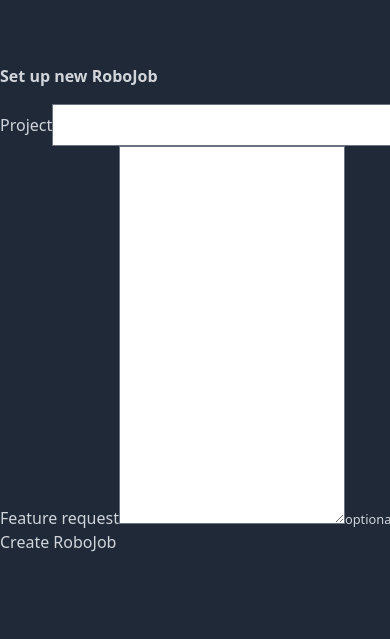
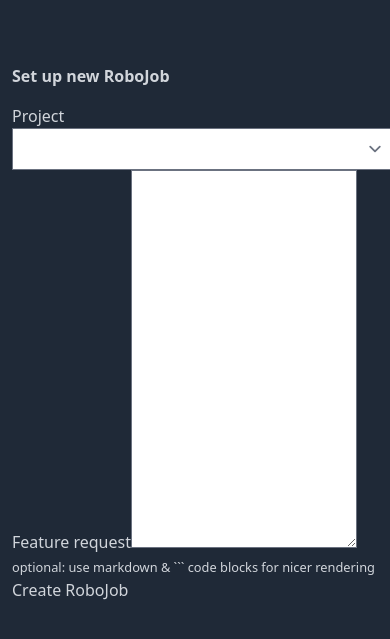
Before and after one commit to efatsi/pr-bot, a Rails app: page / in a window 390 px wide; the page is wider, and only the part inside the window is pictured. Shown: the top 639 px of that part. Run offline with Rails 7, Linux system fonts and the light colour scheme; tables that the repository leaves empty hold one stand-in row (values such as "Sample post"); style sheets or scripts are compiled from the project's sources; some libraries are stand-ins or nearby versions.

Commit message:
More layout styling, now w/ breakpoints

```diff
--- a/app/views/layouts/application.html.erb
+++ b/app/views/layouts/application.html.erb
@@ -12,7 +12,7 @@
   </head>
 
   <body>
-    <main class="mt-16 w-[70%] min-w-[800px] max-w-[950px] mx-auto">
+    <main class="mt-16 w-[70%] min-w-[100%] px-3 md:min-w-[768px] mx-auto">
       <%= yield %>
     </main>
   </body>
```
